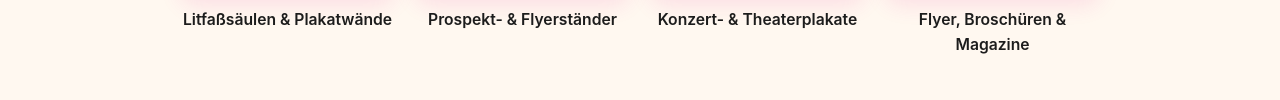
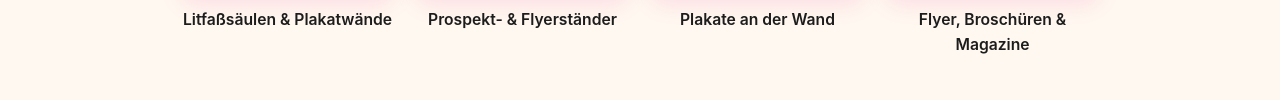
Before and after one commit to akolola/fotonotix, a plain HTML site: page usage.html in a window 1280 px wide. Shown: the part 777-877 px from the top of the page. Drawn offline with Linux system fonts and the light colour scheme.

Commit message:
Update guide_use3 caption to poster-wall wording
Co-Authored-By: Claude Fable 5 <noreply@anthropic.com>

```diff
--- a/usage.html
+++ b/usage.html
@@ -186,7 +186,7 @@
         </figure></div>
         <div class="use"><figure>
           <img src="images/guide_use3.jpg" alt="">
-          <figcaption><span class="de">Konzert- &amp; Theaterplakate</span><span class="en">Concert &amp; theatre posters</span></figcaption>
+          <figcaption><span class="de">Plakate an der Wand</span><span class="en">Posters on a wall</span></figcaption>
         </figure></div>
         <div class="use"><figure>
           <img src="images/guide_use4.jpg" alt="">
```
